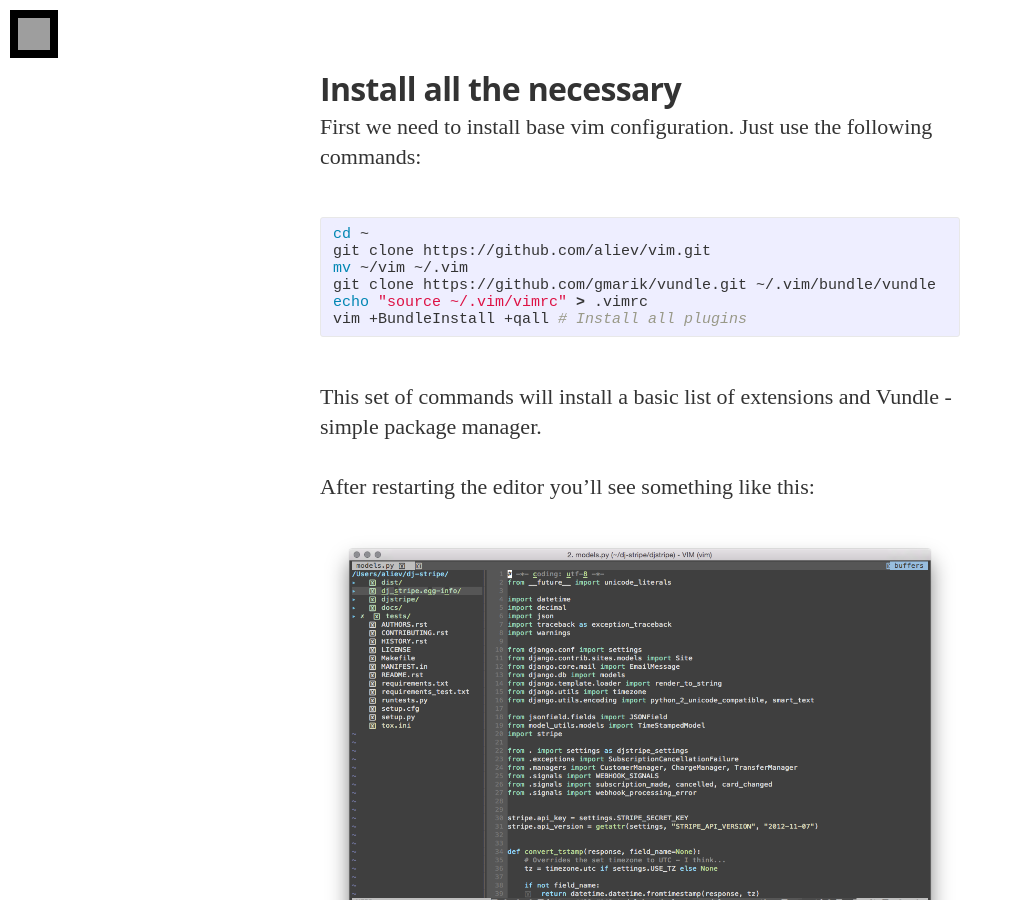
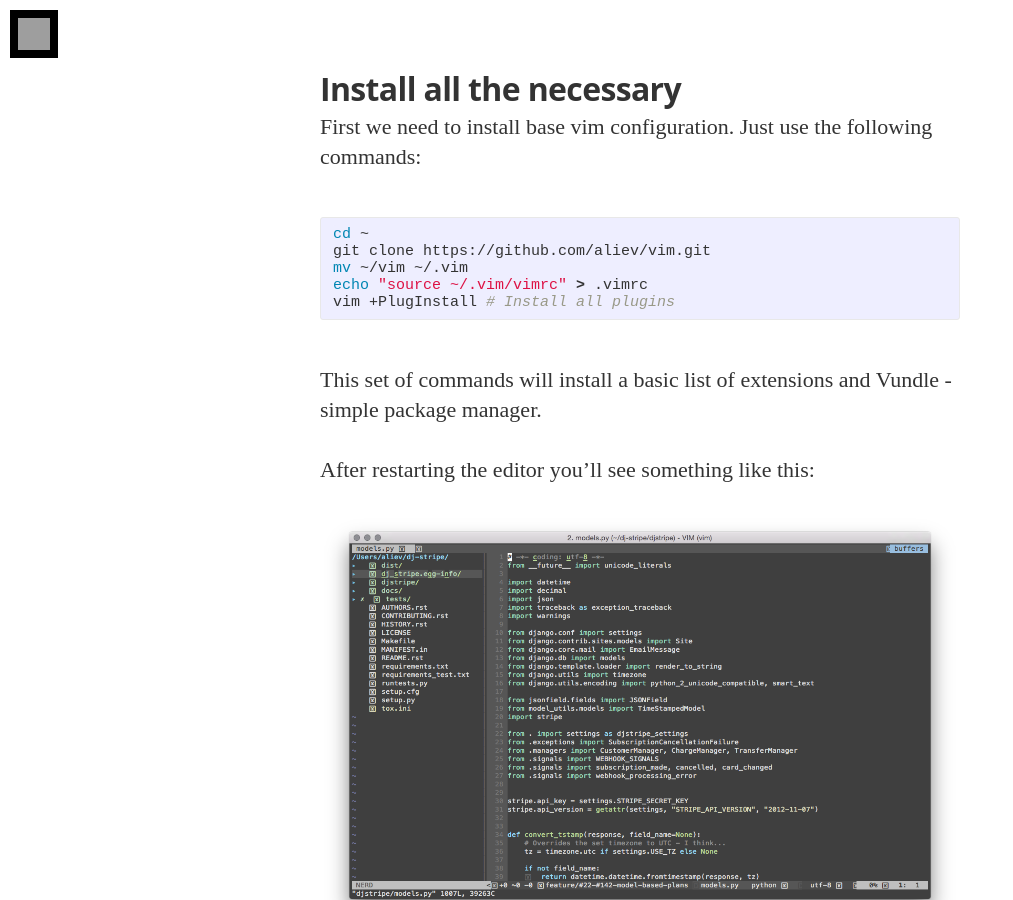
Before and after one commit to aliev/aliev.github.io, a Jekyll site: the page built from _posts/2015-08-16-how-to-adjust-the-comfortable-environment-of-development-on-python-and-not-only.md, in a window 1280 px wide and 900 px high, scrolled down 665 px. Shown: the whole window, without its empty margins (0-1013 px from the left). Built offline with Jekyll 4.4.1, drawn with Linux system fonts in a browser that asks for light colours; nearby versions of some CDN libraries; some web fonts are replaced; Markdown is read by kramdown in place of the engine named in the settings; comment, search, counter and statistics services are not loaded; grey boxes are pictures that could not be loaded.

Commit message:
updated post about vim

```diff
--- a/_posts/2015-08-16-how-to-adjust-the-comfortable-environment-of-development-on-python-and-not-only.md
+++ b/_posts/2015-08-16-how-to-adjust-the-comfortable-environment-of-development-on-python-and-not-only.md
@@ -17,9 +17,8 @@ First we need to install base vim configuration. Just use the following commands
 cd ~
 git clone https://github.com/aliev/vim.git
 mv ~/vim ~/.vim
-git clone https://github.com/gmarik/vundle.git ~/.vim/bundle/vundle
 echo "source ~/.vim/vimrc" > .vimrc
-vim +BundleInstall +qall # Install all plugins
+vim +PlugInstall # Install all plugins
 {% endhighlight %}
 
 This set of commands will install a basic list of extensions and Vundle - simple package manager.
```
